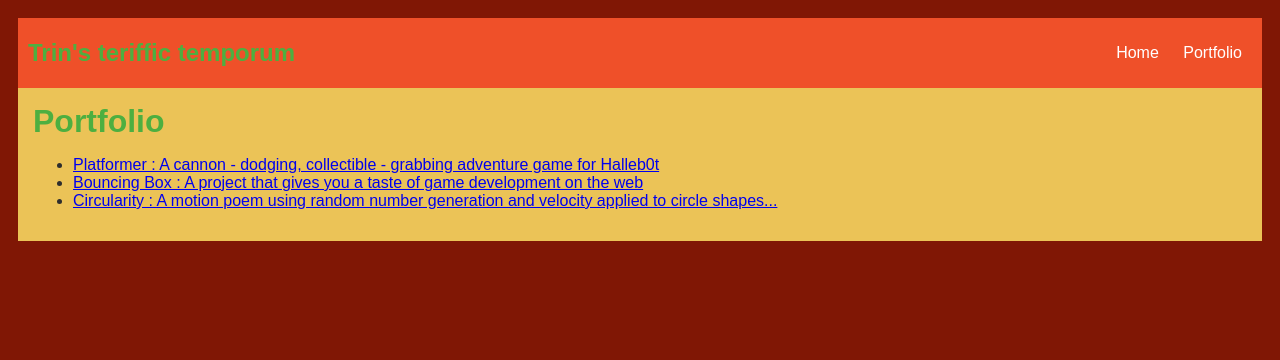
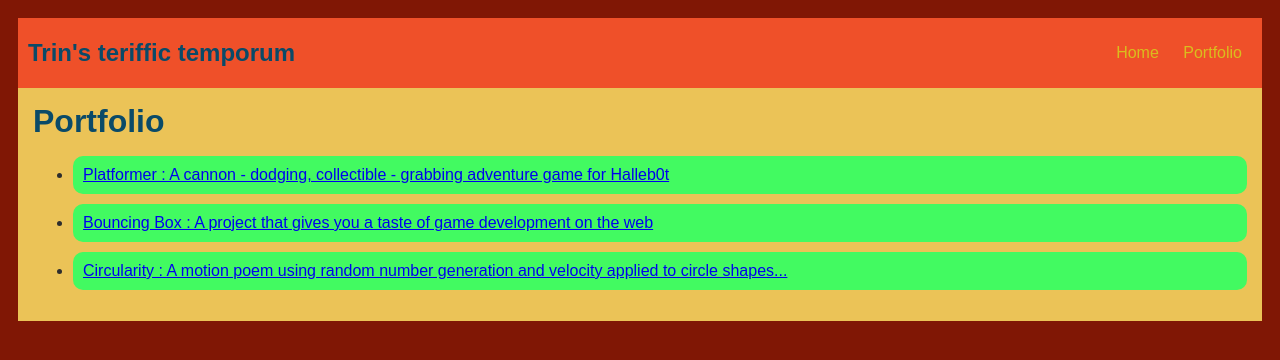
Before and after one commit to TrinMontes/TrinMontes.github.io, a plain HTML site: page portfolio.html in a window 1280 px wide. Drawn offline with Linux system fonts and the light colour scheme.

Commit message:
index.html

```diff
--- a/portfolio.html
+++ b/portfolio.html
@@ -29,7 +29,7 @@
             h1 {
                 display: flex;
                 align-items: center;
-                color: rgb(77,175,64);
+                color: rgb(10, 74, 104);
                 flex: 1;
                 margin: 0;
             }
@@ -42,7 +42,7 @@
             }
             .nav-a {
                 text-decoration: none;
-                color: #fff;
+                color: rgb(218, 189, 30);
             }
 
             /* main container area beneath menu */
@@ -54,6 +54,13 @@
                 flex: 1;
                 padding: 15px;
             }
+            #portfolio li {
+             background: rgb(66, 250, 97);
+             padding: 10px;
+             border-radius: 10px;
+             margin-bottom: 10px;
+         }
+
         </style>
 
     </head>
```
Also changed, not shown: index.html (+1 -1 lines).
